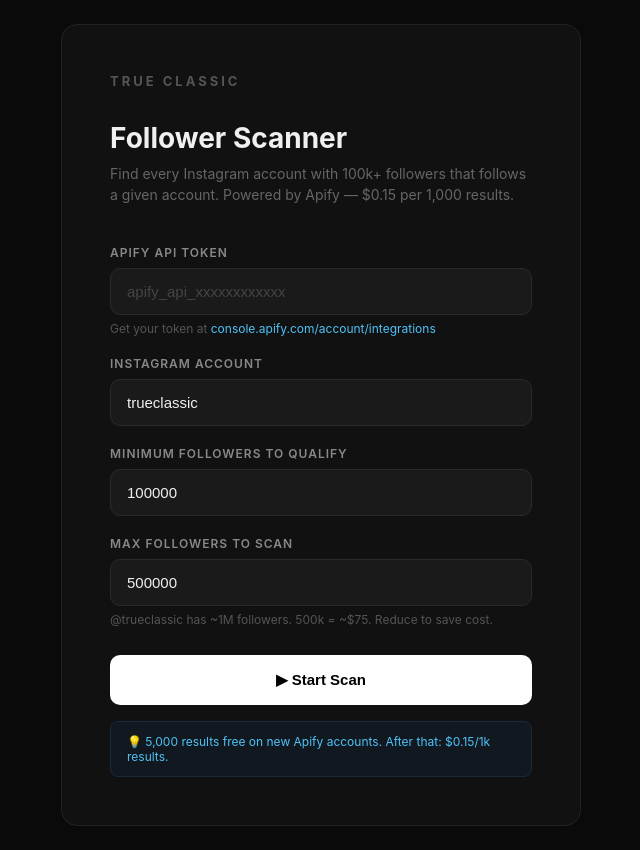
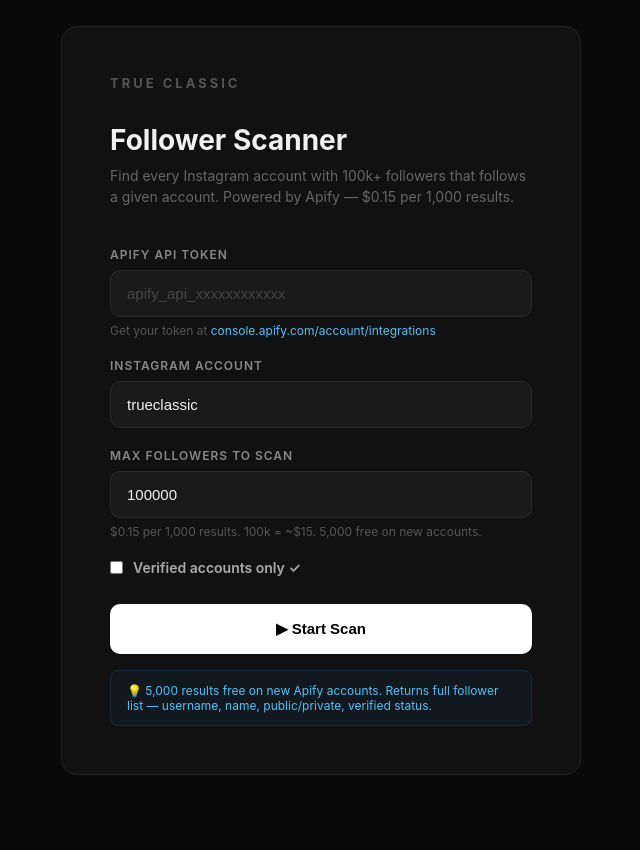
Before and after one commit to rb915/tc-follower-scanner, a Flask app: page / in a window 1280 px wide. Shown: the whole page, without its empty margins (319-959 px from the left). After the commit the page ends 775 px from the top, so only its background shows below. Run offline with Flask 3, Linux system fonts and the light colour scheme.

Commit message:
feat: remove min_followers filter, return all followers, add verified-only toggle

```diff
--- a/app.py
+++ b/app.py
@@ -118,18 +118,16 @@ def run_apify_scan(job_id: str, username: str, results_limit: int, min_followers
         job["total_scanned"] = len(all_results)
 
         # Map fields from this actor's output format
-        # Note: this actor returns follower list but NOT each follower's follower count
-        # Filter only applies if followersCount is present
         qualified = []
+        verified_only = jobs[job_id].get("verified_only", False)
         for item in all_results:
-            fc = item.get("followersCount") or item.get("follower_count") or 0
-            if min_followers > 0 and fc > 0 and fc < min_followers:
+            if verified_only and not (item.get("is_verified", False) or item.get("isVerified", False)):
                 continue
             qualified.append({
                 "username": item.get("username", ""),
                 "full_name": item.get("full_name", "") or item.get("fullName", ""),
-                "follower_count": fc,
-                "following_count": item.get("followingCount", 0) or item.get("following_count", 0),
+                "follower_count": 0,
+                "following_count": 0,
                 "is_verified": item.get("is_verified", False) or item.get("isVerified", False),
                 "is_private": item.get("is_private", False) or item.get("isPrivate", False),
                 "biography": item.get("biography", "") or item.get("bio", ""),
@@ -157,8 +155,8 @@ def index():
 def start_scan():
     token = request.form.get("api_key", "").strip()
     username = request.form.get("username", "trueclassic").strip().lstrip("@")
-    min_followers_input = int(request.form.get("min_followers", MIN_FOLLOWERS))
-    results_limit = int(request.form.get("results_limit", 500000))
+    results_limit = int(request.form.get("results_limit", 100000))
+    verified_only = request.form.get("verified_only") == "on"
 
     if not token:
         return jsonify({"error": "Apify API token required"}), 400
@@ -167,7 +165,8 @@ def start_scan():
     jobs[job_id] = {
         "id": job_id,
         "username": username,
-        "min_followers": min_followers_input,
+        "min_followers": 0,
+        "verified_only": verified_only,
         "results_limit": results_limit,
         "status": "starting",
         "results": [],
@@ -179,7 +178,7 @@ def start_scan():
 
     t = threading.Thread(
         target=run_apify_scan,
-        args=(job_id, username, results_limit, min_followers_input, token),
+        args=(job_id, username, results_limit, 0, token),
         daemon=True,
     )
     t.start()
--- a/templates/index.html
+++ b/templates/index.html
@@ -55,16 +55,16 @@
       <input type="text" name="username" value="trueclassic" placeholder="trueclassic">
     </div>
     <div class="field">
-      <label>Minimum Followers to Qualify</label>
-      <input type="number" name="min_followers" value="100000" min="1000">
+      <label>Max Followers to Scan</label>
+      <input type="number" name="results_limit" value="100000" min="100">
+      <div class="hint">$0.15 per 1,000 results. 100k = ~$15. 5,000 free on new accounts.</div>
     </div>
-    <div class="field">
-      <label>Max Followers to Scan</label>
-      <input type="number" name="results_limit" value="500000" min="1000">
-      <div class="hint">@trueclassic has ~1M followers. 500k = ~$75. Reduce to save cost.</div>
+    <div class="field" style="display:flex; align-items:center; gap:10px;">
+      <input type="checkbox" name="verified_only" id="verified_only" style="width:auto; margin:0;">
+      <label for="verified_only" style="text-transform:none; letter-spacing:0; font-size:14px; color:#aaa; margin:0;">Verified accounts only ✓</label>
     </div>
     <button type="submit">▶ Start Scan</button>
-    <div class="cost-note">💡 5,000 results free on new Apify accounts. After that: $0.15/1k results.</div>
+    <div class="cost-note">💡 5,000 results free on new Apify accounts. Returns full follower list — username, name, public/private, verified status.</div>
   </form>
 
   {% if jobs %}
```
Also changed, not shown: templates/job.html (+4 -6 lines).
